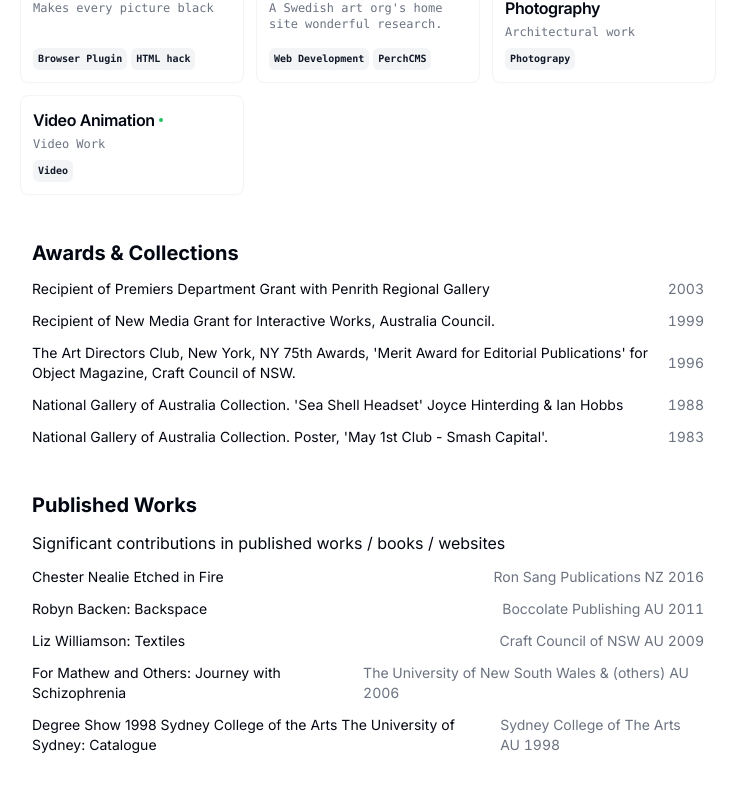
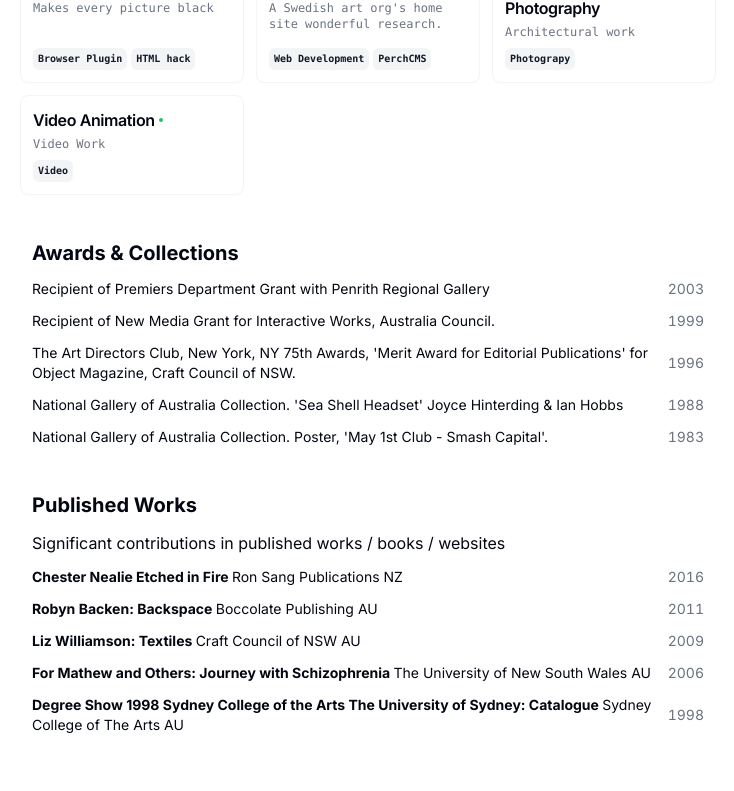
Before and after one commit to ianhobbs/some-CV, a Next.js app: page / in a window 1280 px wide. Shown: the part 2275-3066 px from the top of the page, without its empty margins (272-1006 px from the left). Built offline with nearby package versions, Linux system fonts and the light colour scheme.

Commit message:
tweaked pub

```diff
--- a/src/app/page.tsx
+++ b/src/app/page.tsx
@@ -211,7 +211,8 @@ export default function Page() {
                 <CardHeader>
                   <div className="flex items-center justify-between gap-x-2 text-base">
                     <p className="mt-0 text-sm">
-                      {published.title}
+                      <span class="font-bold">{published.title} </span>
+                      {published.pub}
                     </p>
                     <div className="text-sm tabular-nums text-gray-500">
                       {published.year}
--- a/src/data/resume-data.tsx
+++ b/src/data/resume-data.tsx
@@ -191,23 +191,28 @@ export const RESUME_DATA = {
   published: [
     {
       title: "Chester Nealie Etched in Fire",
-      year: "Ron Sang Publications NZ 2016",
+      pub: "Ron Sang Publications NZ",
+      year: "2016",
     },
     {
       title: "Robyn Backen: Backspace",
-      year: "Boccolate Publishing AU 2011",
+      pub: "Boccolate Publishing AU",
+      year: "2011",
     },
     {
       title: "Liz Williamson: Textiles",
-      year: "Craft Council of NSW AU 2009",
+      pub: "Craft Council of NSW AU",
+      year: "2009",
     },
     {
       title: "For Mathew and Others: Journey with Schizophrenia",
-      year: "The University of New South Wales & (others) AU 2006",
+      pub: "The University of New South Wales AU",
+      year: "2006",
     },
     {
       title: "Degree Show 1998 Sydney College of the Arts The University of Sydney: Catalogue",
-      year: "Sydney College of The Arts AU 1998",
+      pub: "Sydney College of The Arts AU",
+      year: "1998",
     },
   ],
 
```
